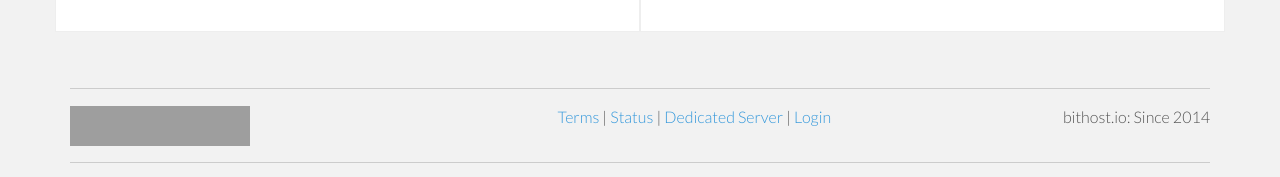
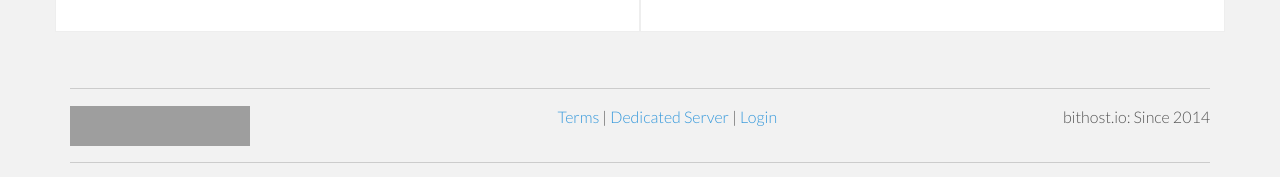
Before and after one commit to bithostio/www.bithost.io, a Jekyll site: the page built from index.html, in a window 1280 px wide and 900 px high, scrolled down 912 px. Shown: the part 720-897 px from the top of the window. Built offline with Jekyll 4.4.1, drawn with Linux system fonts in a browser that asks for light colours; nearby versions of some CDN libraries; Markdown is read by kramdown in place of the engine named in the settings; grey boxes are pictures that could not be loaded.

Commit message:
Remove status from footer.

```diff
--- a/_layouts/default.html
+++ b/_layouts/default.html
@@ -69,7 +69,6 @@
       </div>
       <div class="col-md-4">
         <a href="/terms">Terms</a> |
-        <a href="http://status.bithost.io">Status</a> |
         <a href="https://www.superbithost.com">Dedicated Server</a> |
         <a href="https://dashboard.bithost.io">Login</a>
       </div>
```
